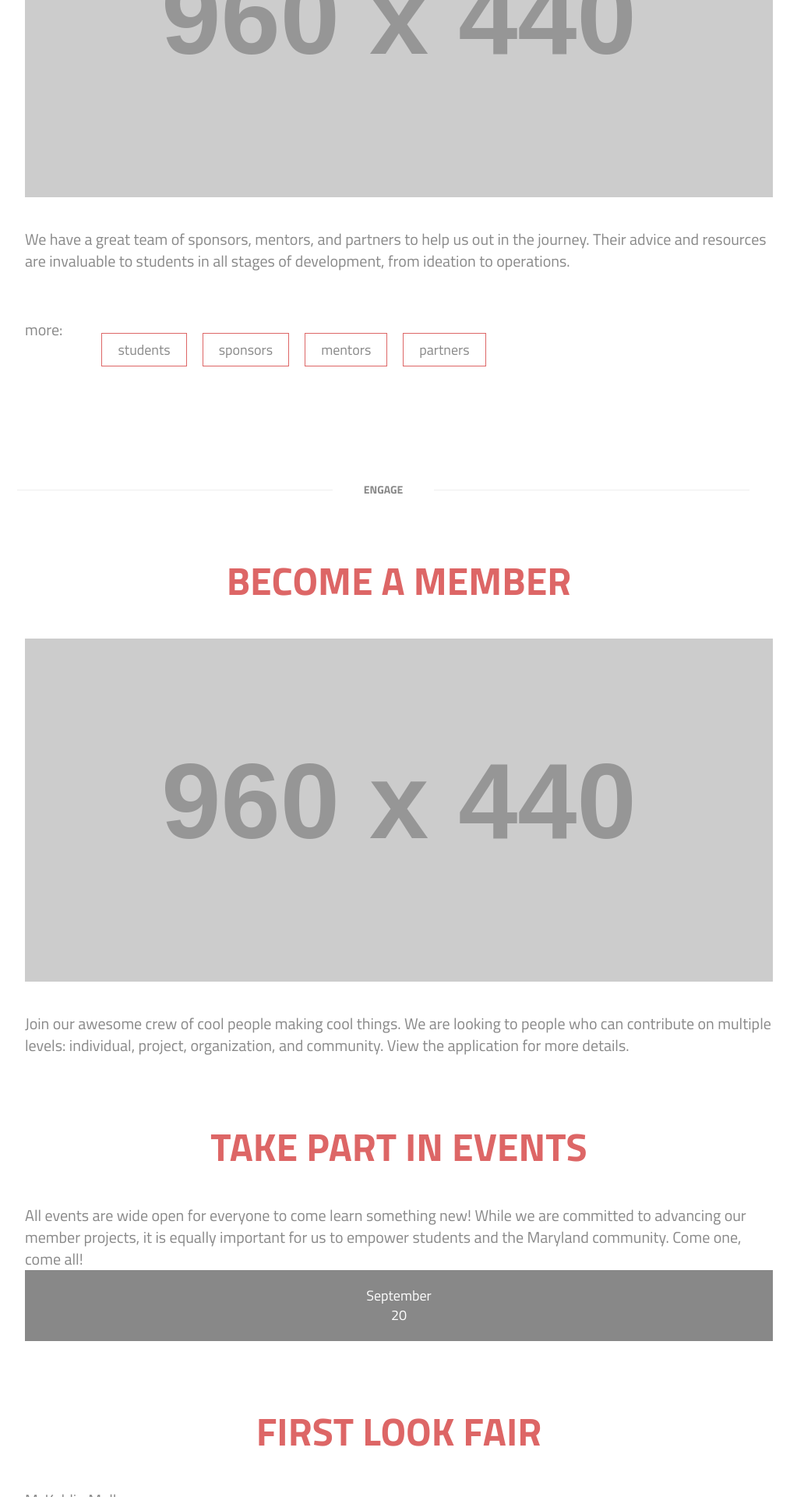
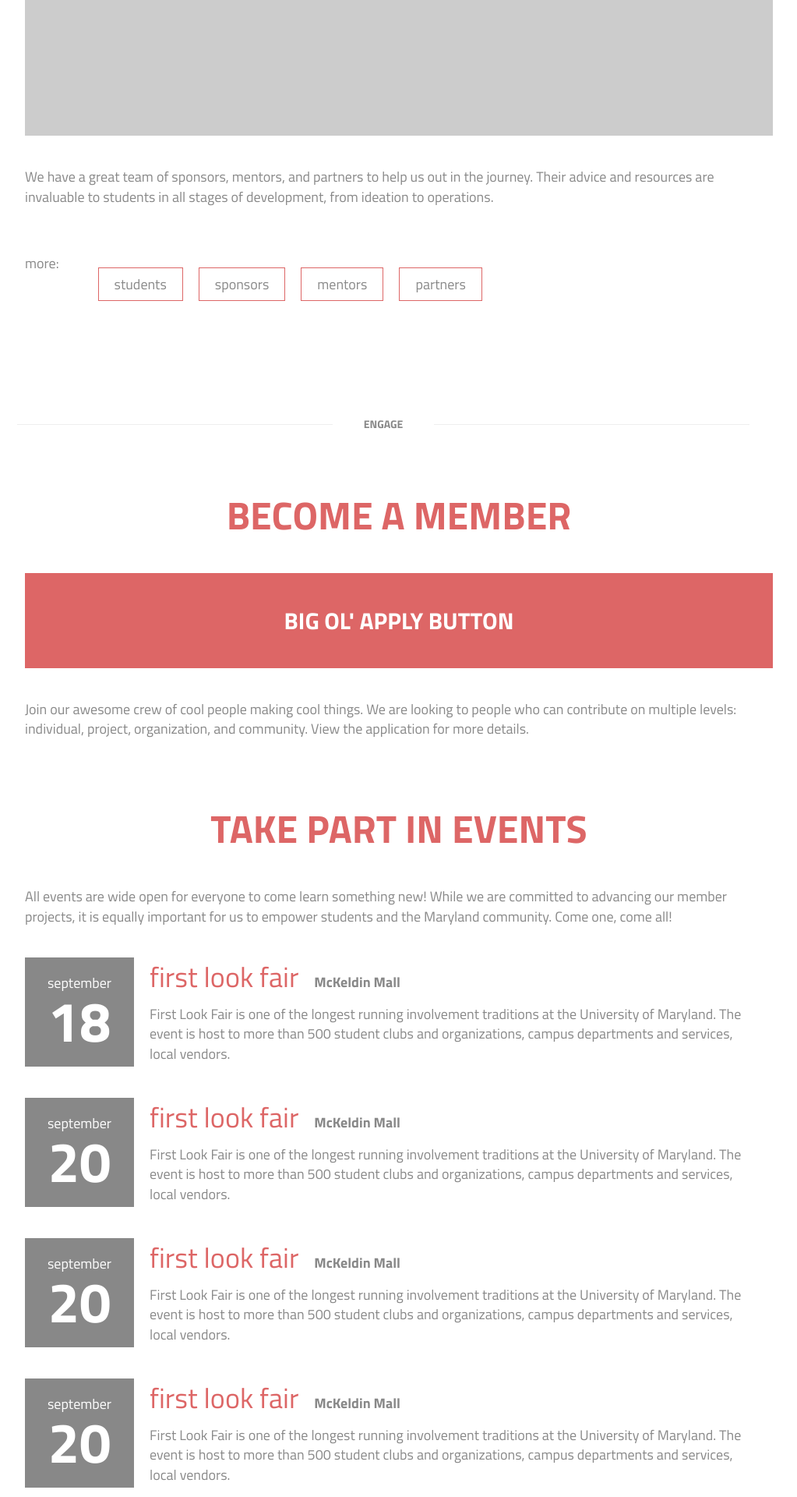
Before and after one commit to StartupShell/web-2012, a PHP site: page / in a window 1280 px wide. Shown: the part 4320-6240 px from the top of the page at 78% size, without its empty margins (148-1171 px from the left). Run offline with PHP 8.4, Linux system fonts and the light colour scheme; grey boxes labelled with a size stand in for pictures from a placeholder-image service; some libraries are stand-ins or nearby versions.

Commit message:
Styled events list, added button styles
Signed-off-by: Jeff Hilnbrand <jahilnbrand@gmail.com>

```diff
--- /dev/null
+++ b/css/960_12_col.css
@@ -0,0 +1,357 @@
+/*
+  960 Grid System ~ Core CSS.
+  Learn more ~ http://960.gs/
+
+  Licensed under GPL and MIT.
+*/
+
+/*
+  Forces backgrounds to span full width,
+  even if there is horizontal scrolling.
+  Increase this if your layout is wider.
+
+  Note: IE6 works fine without this fix.
+*/
+
+body {
+  min-width: 960px;
+}
+
+/* `Container
+----------------------------------------------------------------------------------------------------*/
+
+.container_12 {
+  margin-left: auto;
+  margin-right: auto;
+  width: 960px;
+}
+
+/* `Grid >> Global
+----------------------------------------------------------------------------------------------------*/
+
+.grid_1,
+.grid_2,
+.grid_3,
+.grid_4,
+.grid_5,
+.grid_6,
+.grid_7,
+.grid_8,
+.grid_9,
+.grid_10,
+.grid_11,
+.grid_12 {
+  display: inline;
+  float: left;
+  margin-left: 10px;
+  margin-right: 10px;
+}
+
+.push_1, .pull_1,
+.push_2, .pull_2,
+.push_3, .pull_3,
+.push_4, .pull_4,
+.push_5, .pull_5,
+.push_6, .pull_6,
+.push_7, .pull_7,
+.push_8, .pull_8,
+.push_9, .pull_9,
+.push_10, .pull_10,
+.push_11, .pull_11 {
+  position: relative;
+}
+
+/* `Grid >> Children (Alpha ~ First, Omega ~ Last)
+----------------------------------------------------------------------------------------------------*/
+
+.alpha {
+  margin-left: 0;
+}
+
+.omega {
+  margin-right: 0;
+}
+
+/* `Grid >> 12 Columns
+----------------------------------------------------------------------------------------------------*/
+
+.container_12 .grid_1 {
+  width: 60px;
+}
+
+.container_12 .grid_2 {
+  width: 140px;
+}
+
+.container_12 .grid_3 {
+  width: 220px;
+}
+
+.container_12 .grid_4 {
+  width: 300px;
+}
+
+.container_12 .grid_5 {
+  width: 380px;
+}
+
+.container_12 .grid_6 {
+  width: 460px;
+}
+
+.container_12 .grid_7 {
+  width: 540px;
+}
+
+.container_12 .grid_8 {
+  width: 620px;
+}
+
+.container_12 .grid_9 {
+  width: 700px;
+}
+
+.container_12 .grid_10 {
+  width: 780px;
+}
+
+.container_12 .grid_11 {
+  width: 860px;
+}
+
+.container_12 .grid_12 {
+  width: 940px;
+}
+
+/* `Prefix Extra Space >> 12 Columns
+----------------------------------------------------------------------------------------------------*/
+
+.container_12 .prefix_1 {
+  padding-left: 80px;
+}
+
+.container_12 .prefix_2 {
+  padding-left: 160px;
+}
+
+.container_12 .prefix_3 {
+  padding-left: 240px;
+}
+
+.container_12 .prefix_4 {
+  padding-left: 320px;
+}
+
+.container_12 .prefix_5 {
+  padding-left: 400px;
+}
+
+.container_12 .prefix_6 {
+  padding-left: 480px;
+}
+
+.container_12 .prefix_7 {
+  padding-left: 560px;
+}
+
+.container_12 .prefix_8 {
+  padding-left: 640px;
+}
+
+.container_12 .prefix_9 {
+  padding-left: 720px;
+}
+
+.container_12 .prefix_10 {
+  padding-left: 800px;
+}
+
+.container_12 .prefix_11 {
+  padding-left: 880px;
+}
+
+/* `Suffix Extra Space >> 12 Columns
+----------------------------------------------------------------------------------------------------*/
+
+.container_12 .suffix_1 {
+  padding-right: 80px;
+}
+
+.container_12 .suffix_2 {
+  padding-right: 160px;
+}
+
+.container_12 .suffix_3 {
+  padding-right: 240px;
+}
+
+.container_12 .suffix_4 {
+  padding-right: 320px;
+}
+
+.container_12 .suffix_5 {
+  padding-right: 400px;
+}
+
+.container_12 .suffix_6 {
+  padding-right: 480px;
+}
+
+.container_12 .suffix_7 {
+  padding-right: 560px;
+}
+
+.container_12 .suffix_8 {
+  padding-right: 640px;
+}
+
+.container_12 .suffix_9 {
+  padding-right: 720px;
+}
+
+.container_12 .suffix_10 {
+  padding-right: 800px;
+}
+
+.container_12 .suffix_11 {
+  padding-right: 880px;
+}
+
+/* `Push Space >> 12 Columns
+----------------------------------------------------------------------------------------------------*/
+
+.container_12 .push_1 {
+  left: 80px;
+}
+
+.container_12 .push_2 {
+  left: 160px;
+}
+
+.container_12 .push_3 {
+  left: 240px;
+}
+
+.container_12 .push_4 {
+  left: 320px;
+}
+
+.container_12 .push_5 {
+  left: 400px;
+}
+
+.container_12 .push_6 {
+  left: 480px;
+}
+
+.container_12 .push_7 {
+  left: 560px;
+}
+
+.container_12 .push_8 {
+  left: 640px;
+}
+
+.container_12 .push_9 {
+  left: 720px;
+}
+
+.container_12 .push_10 {
+  left: 800px;
+}
+
+.container_12 .push_11 {
+  left: 880px;
+}
+
+/* `Pull Space >> 12 Columns
+----------------------------------------------------------------------------------------------------*/
+
+.container_12 .pull_1 {
+  left: -80px;
+}
+
+.container_12 .pull_2 {
+  left: -160px;
+}
+
+.container_12 .pull_3 {
+  left: -240px;
+}
+
+.container_12 .pull_4 {
+  left: -320px;
+}
+
+.container_12 .pull_5 {
+  left: -400px;
+}
+
+.container_12 .pull_6 {
+  left: -480px;
+}
+
+.container_12 .pull_7 {
+  left: -560px;
+}
+
+.container_12 .pull_8 {
+  left: -640px;
+}
+
+.container_12 .pull_9 {
+  left: -720px;
+}
+
+.container_12 .pull_10 {
+  left: -800px;
+}
+
+.container_12 .pull_11 {
+  left: -880px;
+}
+
+/* `Clear Floated Elements
+----------------------------------------------------------------------------------------------------*/
+
+/* http://sonspring.com/journal/clearing-floats */
+
+.clear {
+  clear: both;
+  display: block;
+  overflow: hidden;
+  visibility: hidden;
+  width: 0;
+  height: 0;
+}
+
+/* http://www.yuiblog.com/blog/2010/09/27/clearfix-reloaded-overflowhidden-demystified */
+
+.clearfix:before,
+.clearfix:after,
+.container_12:before,
+.container_12:after {
+  content: '.';
+  display: block;
+  overflow: hidden;
+  visibility: hidden;
+  font-size: 0;
+  line-height: 0;
+  width: 0;
+  height: 0;
+}
+
+.clearfix:after,
+.container_12:after {
+  clear: both;
+}
+
+/*
+  The following zoom:1 rule is specifically for IE6 + IE7.
+  Move to separate stylesheet if invalid CSS is a problem.
+*/
+
+.clearfix,
+.container_12 {
+  zoom: 1;
+}
--- a/css/style.css
+++ b/css/style.css
@@ -30,6 +30,16 @@ TRANSITION
 BOX SHADOW
 *********************/
 /* .boxShadow(0,0,4px,0,#444); */
+/*********************
+BUTTON
+*********************/
+.button {
+  background: #dd6666;
+  color: #ffffff;
+}
+.button:hover {
+  color: #eeeeee;
+}
 /* ==========================================================================
    HTML5 Boilerplate styles - h5bp.com (generated via initializr.com)
    ========================================================================== */
@@ -201,9 +211,6 @@ body {
   color: #888888;
   text-align: center;
 }
-p {
-  text-align: left;
-}
 ::-moz-selection {
   background: #b3d4fc;
   text-shadow: none;
@@ -300,7 +307,8 @@ h2 a,
 }
 p,
 .p {
-  font-size: 20px;
+  font-size: 18px;
+  text-align: left;
 }
 /* HEADER */
 header {
@@ -320,7 +328,8 @@ header .logo img {
   float: left;
 }
 header .logo a h1 {
-  font-size: 20px;
+  font-size: 18px;
+  text-align: left;
   float: left;
   text-decoration: none;
   color: #888888;
@@ -442,11 +451,88 @@ section .feature {
 footer {
   margin: 80px 0;
 }
+/* BUTTONS */
+.apply-button a,
+.apply-button a:visited {
+  font-family: 'Titillium Web', sans-serif;
+  font-weight: 700;
+  text-rendering: optimizelegibility;
+  font-size: 50px;
+  color: #dd6666;
+  text-transform: uppercase;
+  margin: 0;
+  text-align: center;
+  width: 100%;
+  padding: 40px;
+  display: block;
+  text-decoration: none;
+  box-sizing: border-box;
+  background: #dd6666;
+  color: #ffffff;
+  font-size: 30px;
+}
+.apply-button a a,
+.apply-button a:visited a {
+  text-decoration: none;
+}
+.apply-button a a,
+.apply-button a:visited a {
+  text-decoration: none;
+}
+.apply-button a:hover,
+.apply-button a:visited:hover {
+  color: #eeeeee;
+}
 /* EVENTS SECTION */
+.event-wrapper {
+  margin-top: 40px;
+}
+.event-block {
+  margin-bottom: 40px;
+}
+.event-block:hover .event-location,
+.event-block:hover .event-description {
+  color: #dd6666;
+}
 .event-date {
   background: #888888;
   color: #ffffff;
-  padding: 20px;
+  height: 140px;
+  padding-top: 20px;
+  text-align: center;
+  box-sizing: border-box;
+}
+.event-date .event-month {
+  text-transform: lowercase;
+}
+.event-date .event-day {
+  font-weight: 700;
+  color: #ffffff;
+  font-size: 72px;
+  margin: 0;
+  line-height: 1;
+}
+.event-details .event-name {
+  font-weight: 400;
+  text-transform: lowercase;
+  font-size: 36px;
+  margin: 0 20px 0 0;
+  text-align: left;
+  float: left;
+  display: inline-block;
+}
+.event-details .event-location {
+  float: left;
+  display: inline-block;
+  font-weight: 700;
+  margin-top: 19px;
+  color: #888888;
+}
+.event-details .event-description {
+  margin-top: 10px;
+  *zoom: 1;
+  display: block;
+  color: #888888;
 }
 /* FANCY STYLES */
 ::-moz-selection {
--- a/index.php
+++ b/index.html
@@ -12,6 +12,7 @@
 
         <link rel="stylesheet" href="css/normalize.min.css">
         <link rel="stylesheet" href="css/style.css">
+        <link rel="stylesheet" href="css/960_12_col.css">
 
         <script src="js/vendor/modernizr-2.6.2.min.js"></script>
     </head>
@@ -140,7 +141,7 @@
 
                         <h2>Become a member</h2>
                         <div class="feature">
-                            <img src="http://dummyimage.com/960x440/4d494d/686a82.gif&text=image+of+students+being+sillay" alt="image+of+students+being+sillay">
+                            <div class="apply-button"><a href="#">Big ol' apply button</a></div>
                         </div>
                         <p>Join our awesome crew of cool people making cool things. We are looking to people who can contribute on multiple levels: individual, project, organization, and community. View the application for more details.</p>
 
@@ -148,17 +149,58 @@
                         <p>All events are wide open for everyone to come learn something new! While we are committed to advancing our member projects, it is equally important for us to empower students and the Maryland community. Come one, come all!</p>
 
                         <div class="event-wrapper">
-                            <div class="event-block">
-                                <div class="event-date">
-                                    <span class="event-month clearfix">September</span>
-                                    <span class="event-day clearfix">20</span>
+                            <div class="event-block container_12"><a href="#">
+                                <div class="event-date grid_2 alpha">
+                                    <span class="event-month">September</span>
+                                    <span class="event-day">18</span>
                                 </div>
-                                <div class="event-details">
-                                    <h2 class="event-title">First Look Fair</h2>
-                                    <p class="event-location">McKeldin Mall</p>
-                                    <p class="event-description">First Look Fair is one of the longest running involvement traditions at the University of Maryland.  The event is host to more than 500 student clubs and organizations, campus departments and services, local vendors.</p>
+                                <div class="event-details grid_10">
+                                    <div class="event-title clearfix">
+                                        <h2 class="event-name">First Look Fair</h2>
+                                        <p class="event-location">McKeldin Mall</p>
+                                    </div>
+                                    <p class="event-description clearfix">First Look Fair is one of the longest running involvement traditions at the University of Maryland.  The event is host to more than 500 student clubs and organizations, campus departments and services, local vendors.</p>
                                 </div>
-                            </div>
+                            </a></div>
+                            <div class="event-block container_12"><a href="#">
+                                <div class="event-date grid_2 alpha">
+                                    <span class="event-month">September</span>
+                                    <span class="event-day">20</span>
+                                </div>
+                                <div class="event-details grid_10">
+                                    <div class="event-title clearfix">
+                                        <h2 class="event-name">First Look Fair</h2>
+                                        <p class="event-location">McKeldin Mall</p>
+                                    </div>
+                                    <p class="event-description clearfix">First Look Fair is one of the longest running involvement traditions at the University of Maryland.  The event is host to more than 500 student clubs and organizations, campus departments and services, local vendors.</p>
+                                </div>
+                            </a></div>
+                            <div class="event-block container_12"><a href="#">
+                                <div class="event-date grid_2 alpha">
+                                    <span class="event-month">September</span>
+                                    <span class="event-day">20</span>
+                                </div>
+                                <div class="event-details grid_10">
+                                    <div class="event-title clearfix">
+                                        <h2 class="event-name">First Look Fair</h2>
+                                        <p class="event-location">McKeldin Mall</p>
+                                    </div>
+                                    <p class="event-description clearfix">First Look Fair is one of the longest running involvement traditions at the University of Maryland.  The event is host to more than 500 student clubs and organizations, campus departments and services, local vendors.</p>
+                                </div>
+                            </a></div>
+                            <div class="event-block container_12"><a href="#">
+                                <div class="event-date grid_2 alpha">
+                                    <span class="event-month">September</span>
+                                    <span class="event-day">20</span>
+                                </div>
+                                <div class="event-details grid_10">
+                                    <div class="event-title clearfix">
+                                        <h2 class="event-name">First Look Fair</h2>
+                                        <p class="event-location">McKeldin Mall</p>
+                                    </div>
+                                    <p class="event-description clearfix">First Look Fair is one of the longest running involvement traditions at the University of Maryland.  The event is host to more than 500 student clubs and organizations, campus departments and services, local vendors.</p>
+                                </div>
+                            </a></div>
                         </div>
 
                         <nav class="more-menu">
@@ -192,7 +234,7 @@
                 </section> <!-- end section .engage -->
 
                 <footer>
-                    <p>&copy; <?php echo date("Y") ?> Startup Shell, University of Maryland</p>
+                    <p>&copy; 2013 Startup Shell, University of Maryland</p>
                 </footer>
 
             </div> <!-- end .content -->
--- a/less/base.less
+++ b/less/base.less
@@ -4,10 +4,6 @@ body {
     font-family: @titillium;
     color: @gray;
     text-align: center;
-}
-
-p {
-	text-align: left;
 }
 
 ::-moz-selection {
@@ -89,7 +85,8 @@ h4, .h4 {
 }
 
 p, .p {
-	font-size: 20px;
+	font-size: 18px;
+	text-align: left;
 }
 
 
@@ -276,12 +273,85 @@ footer {
 }
 
 
+/* BUTTONS */
+
+.apply-button a, .apply-button a:visited {
+	.h2;
+	text-align: center;
+	width: 100%;
+	padding: 40px;
+	display: block;
+	text-decoration: none;
+	box-sizing: border-box;
+	.button;
+	font-size: 30px;
+}
+
+
 /* EVENTS SECTION */
+
+.event-wrapper {
+	margin-top: 40px;
+}
+
+.event-block {
+	margin-bottom: 40px;
+
+	&:hover {
+		.event-location, .event-description {
+			color: @red;
+		}
+	}
+}
 
 .event-date {
 	background: @gray;
 	color: @white;
-	padding: 20px;
+	height: 140px;
+	padding-top: 20px;
+	text-align: center;
+	box-sizing: border-box;
+
+	.event-month {
+		text-transform: lowercase;
+	}
+
+	.event-day {
+		font-weight: 700;
+		color: @white;
+		font-size: 72px;
+		margin: 0;
+		line-height: 1;
+	}
+}
+
+.event-details {
+
+	.event-name {
+		font-weight: 400;
+		text-transform: lowercase;
+		font-size: 36px;
+		margin: 0 20px 0 0;
+		text-align: left;
+		float: left;
+		display: inline-block;
+	}
+
+	.event-location {
+		float: left;
+		display: inline-block;
+		font-weight: 700;
+		margin-top: 19px;
+		color: @gray;
+	}
+
+	.event-description {
+		margin-top: 10px;
+		.clearfix;
+		display: block;
+		color: @gray;
+	}
+
 }
 
 
--- a/less/mixins.less
+++ b/less/mixins.less
@@ -54,3 +54,17 @@ BOX SHADOW
 	   -moz-box-shadow: @x @y @radius @spread @color;
 			box-shadow: @x @y @radius @spread @color;
 }
+
+
+/*********************
+BUTTON
+*********************/
+
+.button {
+	background: @red;
+	color: @white;
+	&:hover {
+		color: @light-gray;
+	}
+
+}
```
